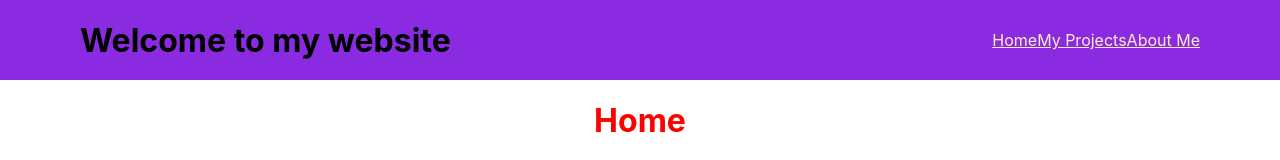
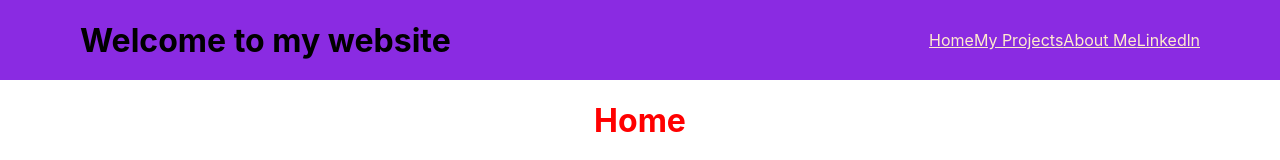
Before and after one commit to shotacurtisruo/ShotaRuo, a React (Create React App) app: page / in a window 1280 px wide. Shown: the top 160 px of the page. Built offline with nearby package versions, Linux system fonts and the light colour scheme; a web font is replaced by a local one.

Commit message:
added a hello button

```diff
--- a/src/components/header.js
+++ b/src/components/header.js
@@ -11,6 +11,7 @@ export const Header = () => {
                 <a href="/#">Home</a>
                 <a href="/#">My Projects</a>
                 <a href="/#">About Me</a>
+                <a href="linkedin.com/in/shota-ruo-248b9b2b6">Linkedln</a> {/* External link */}
             </nav>
         </header>
     )
```
